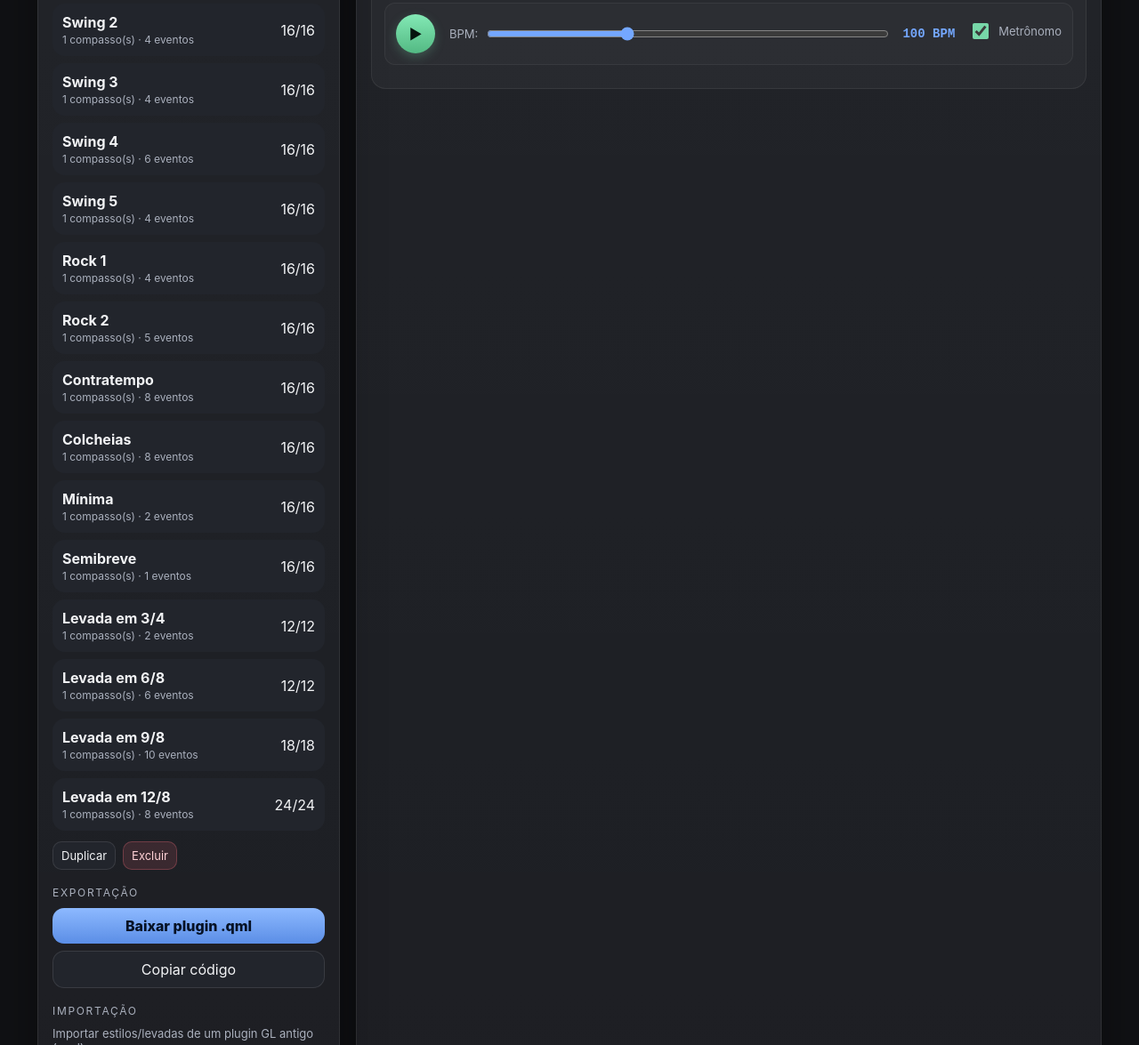
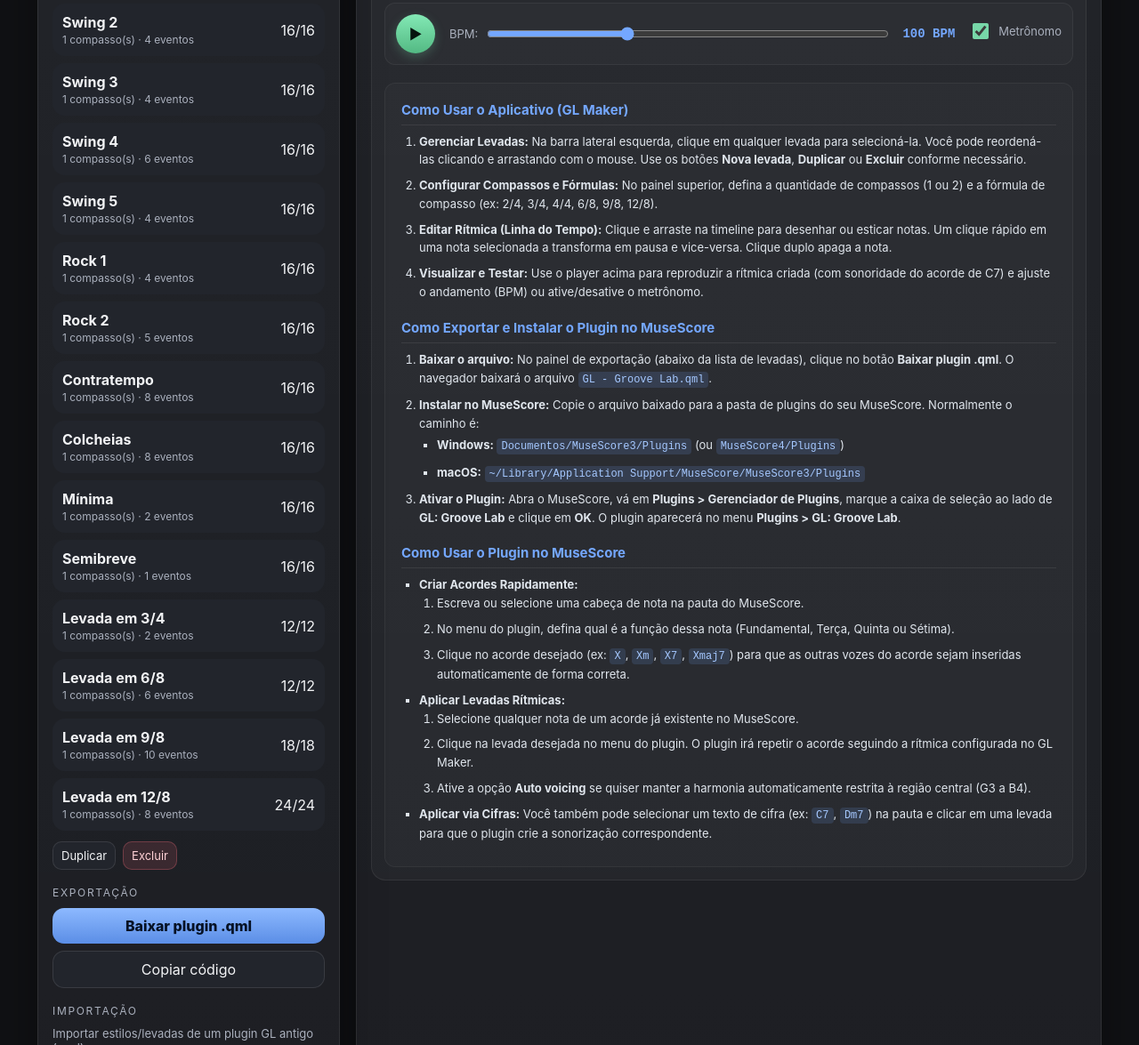
Before and after one commit to GlauberLASantiago/gl-maker-groove-lab-maker, a plain HTML site: page index.html in a window 1280 px wide. Shown: the part 657-1832 px from the top of the page at 89% size. Drawn offline with Linux system fonts and the light colour scheme; a web font is replaced by a local one.

Commit message:
Add files via upload

```diff
--- a/index.html
+++ b/index.html
@@ -160,6 +160,48 @@
 
     .card { background: rgba(255,255,255,.035); border: 1px solid rgba(255,255,255,.07); border-radius: 16px; padding: 14px; }
     .card h2 { margin: 0 0 10px; font-size: 18px; }
+
+    /* Painel de Instruções */
+    .instructions-panel {
+      margin-top: 20px;
+      padding: 18px;
+      background: rgba(255, 255, 255, 0.02);
+      border-radius: 12px;
+      border: 1px solid rgba(255, 255, 255, 0.05);
+      font-size: 13px;
+      line-height: 1.6;
+      color: #e0e6ed;
+    }
+    .instructions-panel h3 {
+      font-size: 15px;
+      color: var(--accent2);
+      margin-top: 18px;
+      margin-bottom: 8px;
+      border-bottom: 1px solid rgba(255, 255, 255, 0.08);
+      padding-bottom: 4px;
+    }
+    .instructions-panel h3:first-of-type {
+      margin-top: 0;
+    }
+    .instructions-panel ol, .instructions-panel ul {
+      margin: 0;
+      padding-left: 20px;
+    }
+    .instructions-panel li {
+      margin-bottom: 8px;
+    }
+    .instructions-panel code {
+      background: rgba(116, 167, 255, 0.15);
+      color: #a5c8ff;
+      padding: 2px 5px;
+      border-radius: 4px;
+      font-family: monospace;
+      font-size: 12px;
+    }
+    .instructions-panel ul {
+      margin-top: 4px;
+      list-style-type: square;
+    }
 
     .timeline-wrap { overflow: visible; }
     .timeline {
@@ -511,6 +553,48 @@
             <input type="checkbox" id="metroCheckbox" class="metro-checkbox" checked />
             <span>Metrônomo</span>
           </label>
+        </div>
+
+        <!-- Painel de Instruções -->
+        <div class="instructions-panel">
+          <h3>Como Usar o Aplicativo (GL Maker)</h3>
+          <ol>
+            <li><strong>Gerenciar Levadas:</strong> Na barra lateral esquerda, clique em qualquer levada para selecioná-la. Você pode reordená-las clicando e arrastando com o mouse. Use os botões <strong>Nova levada</strong>, <strong>Duplicar</strong> ou <strong>Excluir</strong> conforme necessário.</li>
+            <li><strong>Configurar Compassos e Fórmulas:</strong> No painel superior, defina a quantidade de compassos (1 ou 2) e a fórmula de compasso (ex: 2/4, 3/4, 4/4, 6/8, 9/8, 12/8).</li>
+            <li><strong>Editar Rítmica (Linha do Tempo):</strong> Clique e arraste na timeline para desenhar ou esticar notas. Um clique rápido em uma nota selecionada a transforma em pausa e vice-versa. Clique duplo apaga a nota.</li>
+            <li><strong>Visualizar e Testar:</strong> Use o player acima para reproduzir a rítmica criada (com sonoridade do acorde de C7) e ajuste o andamento (BPM) ou ative/desative o metrônomo.</li>
+          </ol>
+
+          <h3>Como Exportar e Instalar o Plugin no MuseScore</h3>
+          <ol>
+            <li><strong>Baixar o arquivo:</strong> No painel de exportação (abaixo da lista de levadas), clique no botão <strong>Baixar plugin .qml</strong>. O navegador baixará o arquivo <code>GL - Groove Lab.qml</code>.</li>
+            <li><strong>Instalar no MuseScore:</strong> Copie o arquivo baixado para a pasta de plugins do seu MuseScore. Normalmente o caminho é:
+              <ul>
+                <li><strong>Windows:</strong> <code>Documentos/MuseScore3/Plugins</code> (ou <code>MuseScore4/Plugins</code>)</li>
+                <li><strong>macOS:</strong> <code>~/Library/Application Support/MuseScore/MuseScore3/Plugins</code></li>
+              </ul>
+            </li>
+            <li><strong>Ativar o Plugin:</strong> Abra o MuseScore, vá em <strong>Plugins > Gerenciador de Plugins</strong>, marque a caixa de seleção ao lado de <strong>GL: Groove Lab</strong> e clique em <strong>OK</strong>. O plugin aparecerá no menu <strong>Plugins > GL: Groove Lab</strong>.</li>
+          </ol>
+
+          <h3>Como Usar o Plugin no MuseScore</h3>
+          <ul>
+            <li><strong>Criar Acordes Rapidamente:</strong>
+              <ol>
+                <li>Escreva ou selecione uma cabeça de nota na pauta do MuseScore.</li>
+                <li>No menu do plugin, defina qual é a função dessa nota (Fundamental, Terça, Quinta ou Sétima).</li>
+                <li>Clique no acorde desejado (ex: <code>X</code>, <code>Xm</code>, <code>X7</code>, <code>Xmaj7</code>) para que as outras vozes do acorde sejam inseridas automaticamente de forma correta.</li>
+              </ol>
+            </li>
+            <li><strong>Aplicar Levadas Rítmicas:</strong>
+              <ol>
+                <li>Selecione qualquer nota de um acorde já existente no MuseScore.</li>
+                <li>Clique na levada desejada no menu do plugin. O plugin irá repetir o acorde seguindo a rítmica configurada no GL Maker.</li>
+                <li>Ative a opção <strong>Auto voicing</strong> se quiser manter a harmonia automaticamente restrita à região central (G3 a B4).</li>
+              </ol>
+            </li>
+            <li><strong>Aplicar via Cifras:</strong> Você também pode selecionar um texto de cifra (ex: <code>C7</code>, <code>Dm7</code>) na pauta e clicar em uma levada para que o plugin crie a sonorização correspondente.</li>
+          </ul>
         </div>
       </div>
     </section>
```
